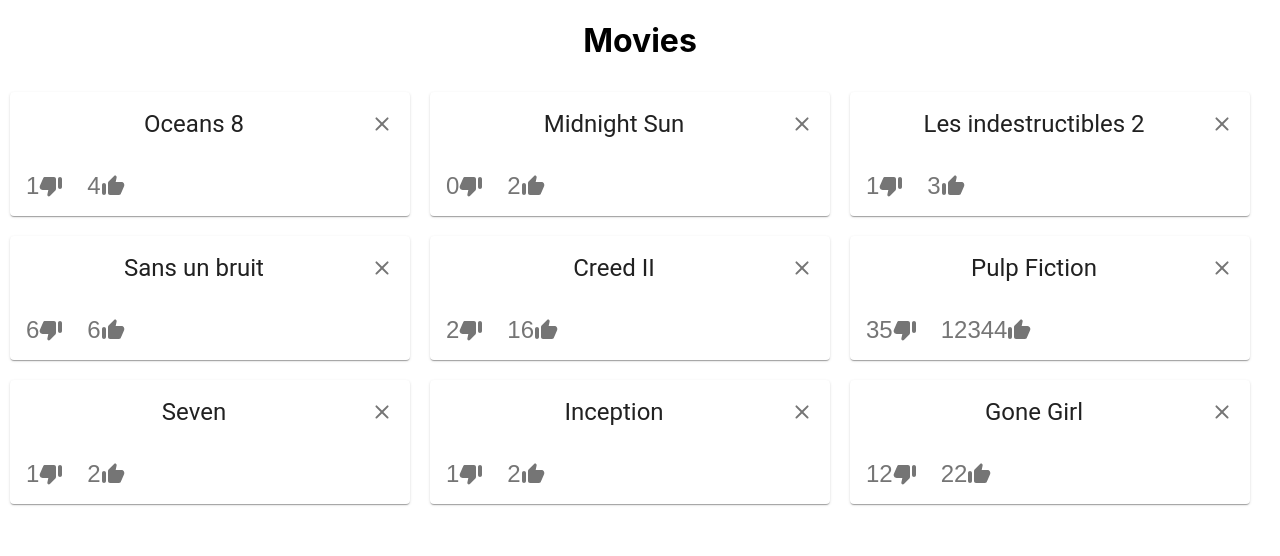
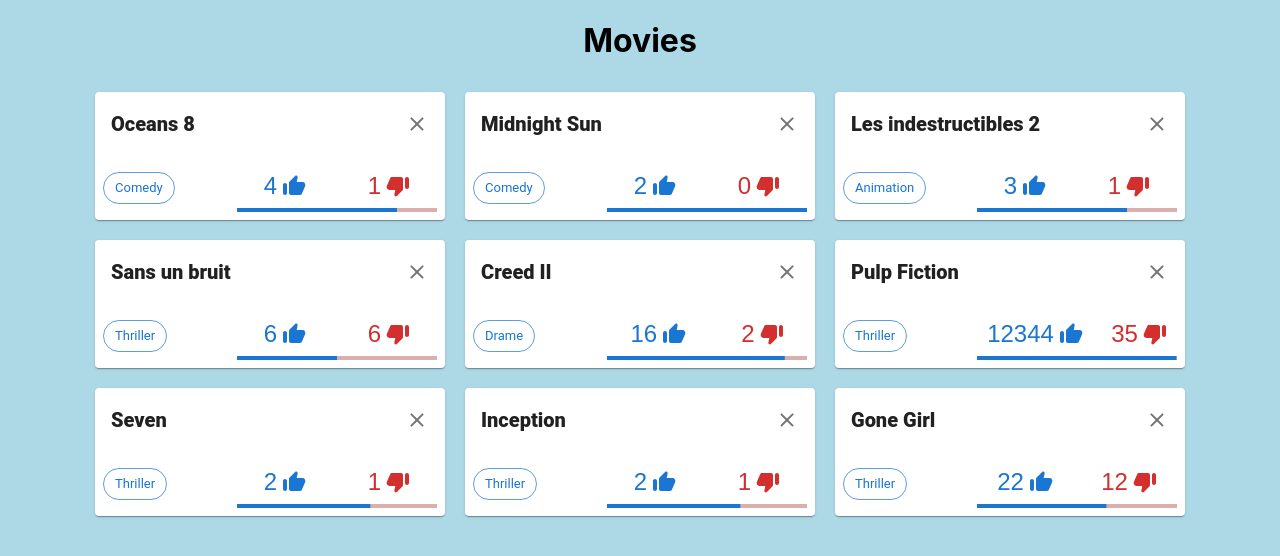
Before and after one commit to Particeep/react-interview, a React (Create React App) app: page / in a window 1280 px wide. Shown: the top 556 px of the page. Built offline with nearby package versions, Linux system fonts and the light colour scheme.

Commit message:
Like and dislike movie

```diff
--- a/src/App.css
+++ b/src/App.css
@@ -1,3 +1,10 @@
 .App {
   text-align: center;
+  display: flex;
+  margin: 0 auto;
+  flex-direction: column;
+  align-items: center;
+  background-color: lightblue;
+  padding: 0 20px;
+  min-height: 100vh;
 }
--- /dev/null
+++ b/src/components/Gauge.tsx
@@ -0,0 +1,74 @@
+import React, { useState } from "react";
+import { Movie } from "../app/types";
+import { Box, IconButton, LinearProgress } from "@mui/material";
+import ThumbUpRoundedIcon from "@mui/icons-material/ThumbUpRounded";
+import ThumbDownAltRoundedIcon from "@mui/icons-material/ThumbDownAltRounded";
+import { useAppDispatch } from "../app/hooks";
+import { Stack } from "@mui/material";
+
+import {
+  addDislike,
+  addLike,
+  removeDislike,
+  removeLike,
+} from "../features/movies/moviesSlice";
+
+export function Gauge({ movie }: { movie: Movie }) {
+  type Vote = "like" | "dislike" | "none";
+  const [vote, setVote] = useState<Vote>("none");
+
+  const dispatch = useAppDispatch();
+  const progress = (movie.likes / (movie.likes + movie.dislikes)) * 100;
+
+  const like = () => {
+    if (vote === "none") {
+      dispatch(addLike(movie.id));
+      setVote("like");
+    } else if (vote === "like") {
+      dispatch(removeLike(movie.id));
+      setVote("none");
+    } else {
+      dispatch(removeDislike(movie.id));
+      dispatch(addLike(movie.id));
+      setVote("like");
+    }
+  };
+
+  const dislike = () => {
+    if (vote === "none") {
+      dispatch(addDislike(movie.id));
+      setVote("dislike");
+    } else if (vote === "dislike") {
+      dispatch(removeDislike(movie.id));
+      setVote("none");
+    } else {
+      dispatch(removeLike(movie.id));
+      dispatch(addDislike(movie.id));
+      setVote("dislike");
+    }
+  };
+
+  return (
+    <Box sx={{ width: "200px" }}>
+      <Stack
+        direction="row"
+        spacing={1}
+        sx={{ justifyContent: "space-around" }}
+      >
+        <IconButton aria-label="like" color="primary" onClick={like}>
+          {movie.likes}
+          <ThumbUpRoundedIcon sx={{ marginLeft: "5px" }} />
+        </IconButton>
+        <IconButton aria-label="dislike" color="error" onClick={dislike}>
+          {movie.dislikes}
+          <ThumbDownAltRoundedIcon sx={{ marginLeft: "5px" }} />
+        </IconButton>
+      </Stack>
+      <LinearProgress
+        variant="determinate"
+        value={progress}
+        sx={{ backgroundColor: "#dcafaf" }}
+      />
+    </Box>
+  );
+}
--- /dev/null
+++ b/src/components/MovieCard.tsx
@@ -0,0 +1,37 @@
+import React from "react";
+import { Movie } from "../app/types";
+import { Card, CardHeader, CardActions, IconButton } from "@mui/material";
+import ClearRoundedIcon from "@mui/icons-material/ClearRounded";
+import { useAppDispatch } from "../app/hooks";
+
+import { deleteMovie } from "../features/movies/moviesSlice";
+import { Chip } from "@mui/material";
+import { Gauge } from "./Gauge";
+
+export function MovieCard({ movie }: { movie: Movie }) {
+  const dispatch = useAppDispatch();
+  return (
+    <Card key={movie.id} sx={{ width: "350px", margin: "10px" }}>
+      <CardHeader
+        title={movie.title}
+        titleTypographyProps={{
+          textAlign: "left",
+          fontWeight: 800,
+          fontSize: 20,
+        }}
+        action={
+          <IconButton
+            aria-label="settings"
+            onClick={() => dispatch(deleteMovie(movie.id))}
+          >
+            <ClearRoundedIcon />
+          </IconButton>
+        }
+      />
+      <CardActions sx={{ justifyContent: "space-between" }}>
+        <Chip label={movie.category} variant="outlined" color="primary" />
+        <Gauge movie={movie} />
+      </CardActions>
+    </Card>
+  );
+}
--- a/src/components/MovieCard/MovieCard.tsx
+++ /dev/null
@@ -1,46 +0,0 @@
-import React from "react";
-import { Movie } from "../../app/types";
-import {
-  Card,
-  CardHeader,
-  CardContent,
-  CardActions,
-  IconButton,
-} from "@mui/material";
-import ClearRoundedIcon from "@mui/icons-material/ClearRounded";
-import ThumbUpRoundedIcon from "@mui/icons-material/ThumbUpRounded";
-import ThumbDownAltRoundedIcon from "@mui/icons-material/ThumbDownAltRounded";
-import { useAppDispatch } from "../../app/hooks";
-
-import styles from "./MovieCard.module.css";
-import { deleteMovie } from "../../features/movies/moviesSlice";
-
-export function MovieCard({ movie }: { movie: Movie }) {
-  const dispatch = useAppDispatch();
-  return (
-    <Card key={movie.id} sx={{ width: "400px", margin: "10px" }}>
-      <CardHeader
-        title={movie.title}
-        action={
-          <IconButton
-            aria-label="settings"
-            onClick={() => dispatch(deleteMovie(movie.id))}
-          >
-            <ClearRoundedIcon />
-          </IconButton>
-        }
-      />
-      {/* <CardContent>{movie.description}</CardContent> */}
-      <CardActions>
-        <IconButton aria-label="dislike">
-          {movie.dislikes}
-          <ThumbDownAltRoundedIcon />
-        </IconButton>
-        <IconButton aria-label="like">
-          {movie.likes}
-          <ThumbUpRoundedIcon />
-        </IconButton>
-      </CardActions>
-    </Card>
-  );
-}
--- a/src/features/movies/Movies.tsx
+++ b/src/features/movies/Movies.tsx
@@ -1,12 +1,10 @@
-import React, { useEffect, useState } from "react";
+import React, { useEffect } from "react";
 import { movies$ } from "../../api/movies";
 import { useAppSelector, useAppDispatch } from "../../app/hooks";
 import { Movie } from "../../app/types";
 import { setCategories, setMovies } from "./moviesSlice";
-import { MovieCard } from "../../components/MovieCard/MovieCard";
+import { MovieCard } from "../../components/MovieCard";
 import Box from "@mui/material/Box";
-
-import styles from "./Movies.module.css";
 
 export function Movies() {
   const { movies, categories } = useAppSelector((state) => state.movies);
@@ -41,20 +39,23 @@ export function Movies() {
 
   useEffect(() => {
     const categories = movies.map((movie) => movie.category);
-    const uniqueCategories = [...new Set(categories)];
+    const uniqueCategories = categories.filter(
+      (category, index) => categories.indexOf(category) === index
+    );
+    console.log(uniqueCategories);
     dispatch(setCategories(uniqueCategories));
   }, [movies]);
 
   const dispatch = useAppDispatch();
   return (
-    <div>
+    <Box>
       <h1>Movies</h1>
 
-      <Box sx={{ display: "flex", flexWrap: "wrap" }}>
+      <Box sx={{ display: "flex", flexWrap: "wrap", justifyContent: "center" }}>
         {movies.map((movie) => (
           <MovieCard key={movie.id} movie={movie} />
         ))}
       </Box>
-    </div>
+    </Box>
   );
 }
--- a/src/features/movies/moviesSlice.ts
+++ b/src/features/movies/moviesSlice.ts
@@ -26,9 +26,41 @@ export const moviesSlice = createSlice({
         (movie) => movie.id !== action.payload
       );
     },
+    addLike: (state, action: PayloadAction<string>) => {
+      const movie = state.movies.find((movie) => movie.id === action.payload);
+      if (movie) {
+        movie.likes++;
+      }
+    },
+    addDislike: (state, action: PayloadAction<string>) => {
+      const movie = state.movies.find((movie) => movie.id === action.payload);
+      if (movie) {
+        movie.dislikes++;
+      }
+    },
+    removeLike: (state, action: PayloadAction<string>) => {
+      const movie = state.movies.find((movie) => movie.id === action.payload);
+      if (movie) {
+        movie.likes--;
+      }
+    },
+    removeDislike: (state, action: PayloadAction<string>) => {
+      const movie = state.movies.find((movie) => movie.id === action.payload);
+      if (movie) {
+        movie.dislikes--;
+      }
+    },
   },
 });
 
-export const { setMovies, setCategories, deleteMovie } = moviesSlice.actions;
+export const {
+  setMovies,
+  setCategories,
+  deleteMovie,
+  addDislike,
+  addLike,
+  removeDislike,
+  removeLike,
+} = moviesSlice.actions;
 
 export default moviesSlice.reducer;
```
Also changed, not shown: src/components/MovieCard/MovieCard.module.css (deleted).
